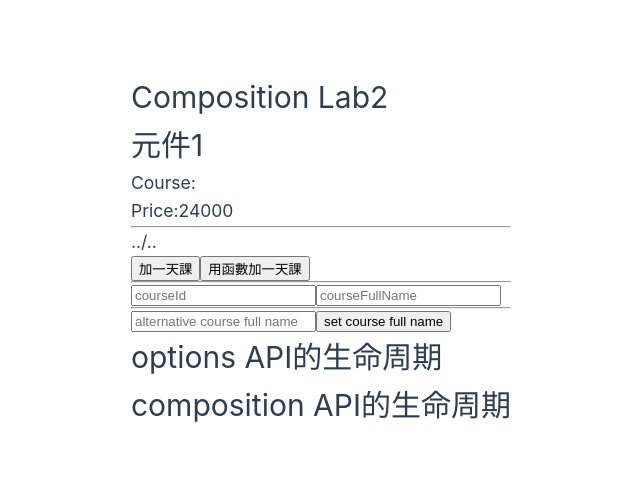
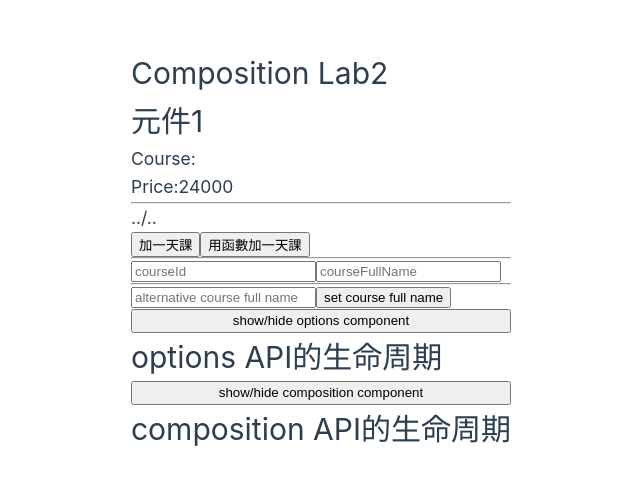
Before and after one commit to dream11026/202507_Vue3, a Vue app in the folder lab13_vite_composition2/: page / in a window 1280 px wide. Shown: the part 149-634 px from the top of the page, without its empty margins (129-769 px from the left). Built offline with nearby package versions, Linux system fonts and the light colour scheme.

Commit message:
life cycle hook between 「Options  API」 and 「Composition API」

```diff
--- a/lab13_vite_composition2/src/App.vue
+++ b/lab13_vite_composition2/src/App.vue
@@ -2,6 +2,16 @@
 import MyComp1 from './components/MyComp1.vue';
 import MyComposition2 from './components/MyComposition2.vue'
 import MyOptions2 from './components/MyOptions2.vue'
+
+import { ref } from 'vue'
+const displayOptions2 = ref(true)
+const displayComposition2 = ref(true)
+const toggleOptions2 = () => {
+  displayOptions2.value = !displayOptions2.value
+}
+const toggleComposition2 = () => {
+  displayComposition2.value = !displayComposition2.value
+}
 
 </script>
 
@@ -9,10 +19,19 @@ import MyOptions2 from './components/MyOptions2.vue'
   <h1>Composition Lab2</h1>
   <br />
   <MyComp1></MyComp1>
-  <br/>
-  <MyOptions2></MyOptions2>
-  <br/>
-  <MyComposition2></MyComposition2>
+
+  <br />
+  <button @click="toggleOptions2">show/hide options component</button>
+  <br />
+  <div v-if="displayOptions2">
+    <MyOptions2></MyOptions2>
+  </div>
+  <br />
+  <button @click="toggleComposition2">show/hide composition component</button>
+  <br />
+  <div v-if="displayComposition2">
+    <MyComposition2></MyComposition2>
+  </div>
 </template>
 
 <style scoped></style>
--- a/lab13_vite_composition2/src/components/MyComposition2.vue
+++ b/lab13_vite_composition2/src/components/MyComposition2.vue
@@ -5,9 +5,19 @@
 </template>
 
 <script>
+import { onMounted, onBeforeUnmount } from 'vue';
+
 export default {
     setup() {
+        console.log("MyComposition2 setup 元件初始化")
 
+        onMounted(() => {
+            console.log("MyComposition2 onMounted api掛載之後")
+        })
+
+        onBeforeUnmount(() => {
+            console.log("MyComposition2 onBeforeUnmount 即將移除元件")
+        })
 
         return {}
     }
--- a/lab13_vite_composition2/src/components/MyOptions2.vue
+++ b/lab13_vite_composition2/src/components/MyOptions2.vue
@@ -6,7 +6,15 @@
 
 <script>
 export default {
-
+    created() {
+        console.log("MyOptions2 created 也幾乎是初始化之後")
+    },
+    mounted() {
+        console.log("MyOptions2 mounted 掛載元件之後")
+    },
+    beforeUnmount() {
+        console.log("MyOptions2 beforeUnmount 即將移除元件")
+    }
 }
 </script>
 
```
